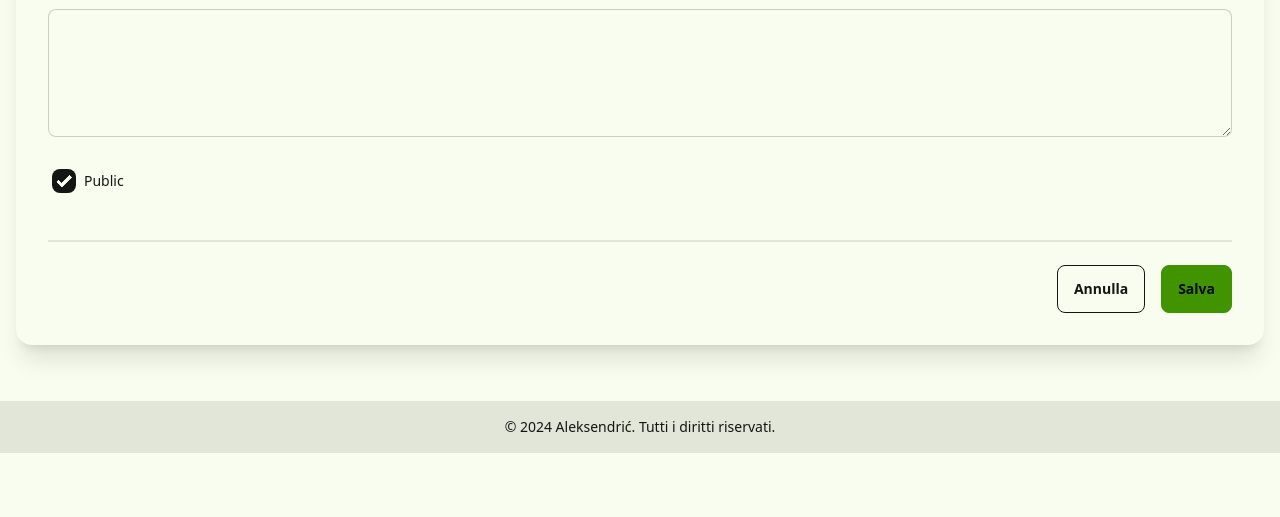
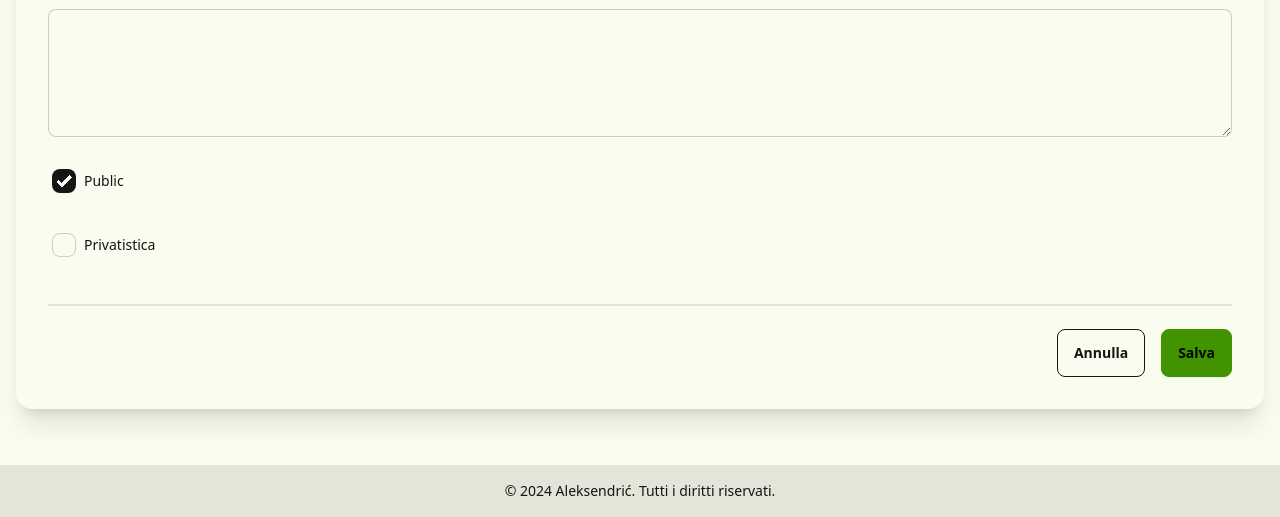
Before and after one commit to freethrow/djangoice, a Django app: page /evento/crea/ in a window 1280 px wide. Shown: the part 987-1504 px from the top of the page. Before the commit the page ends 1440 px from the top, so only its background shows below. Run offline with Django 5.2, Linux system fonts and the light colour scheme; the visitor is signed in with stand-in values (Sample User, id 1); data comes from the database, SQL or seed files in the repository; some libraries are stand-ins or nearby versions.

Commit message:
working events

```diff
--- a/eventi_project/eventi/forms.py
+++ b/eventi_project/eventi/forms.py
@@ -95,6 +95,7 @@ class EventForm(forms.ModelForm):
                 ),
                 "descrizione",
                 "public",
+                "privatistica",
             ),
             Fieldset(
                 _("Documenti"),
--- a/eventi_project/eventi/templates/eventi/event_detail.html
+++ b/eventi_project/eventi/templates/eventi/event_detail.html
@@ -21,6 +21,7 @@
                         {% endif %}
                         <p class="mb-3"><span class="font-bold">{% trans "Città" %}:</span> {{ event.citta }}</p>
                         <p class="mb-3"><span class="font-bold">{% trans "Paese" %}:</span> {{ event.paese }}</p>
+
                     </div>
                     <div>
                         <p class="mb-3"><span class="font-bold">{% trans "Office" %}:</span> {{ event.office }}</p>
@@ -32,6 +33,9 @@
                                     {% trans "Non pubblico" %}
                                 </span>
                             </p>
+                        {% endif %}
+                        {% if event.privatistica %}
+                            <p class="mb-3"><span class="font-bold text-primary">{% trans "Privatistica" %}</span></p>
                         {% endif %}
                     </div>
                 </div>
--- a/eventi_project/eventi/templates/eventi/event_form.html
+++ b/eventi_project/eventi/templates/eventi/event_form.html
@@ -219,6 +219,22 @@
                         </div>
                     </div>
 
+                    <!-- Privatistica checkbox -->
+                    <div class="md:col-span-2">
+                        <div class="form-control">
+                            <label class="label cursor-pointer justify-start">
+                                {% render_field form.privatistica class="checkbox" %}
+                                <span class="label-text ml-2">{{ form.privatistica.label }}</span>
+                            </label>
+                            {% for error in form.privatistica.errors %}
+                                <label class="label">
+                                    <span class="label-text-alt text-error">{{ error }}</span>
+                                </label>
+                            {% endfor %}
+                        </div>
+                    </div>
+
+
                     <!-- File upload -->
                     {% if form.files %}
                     <div class="md:col-span-2">
```
